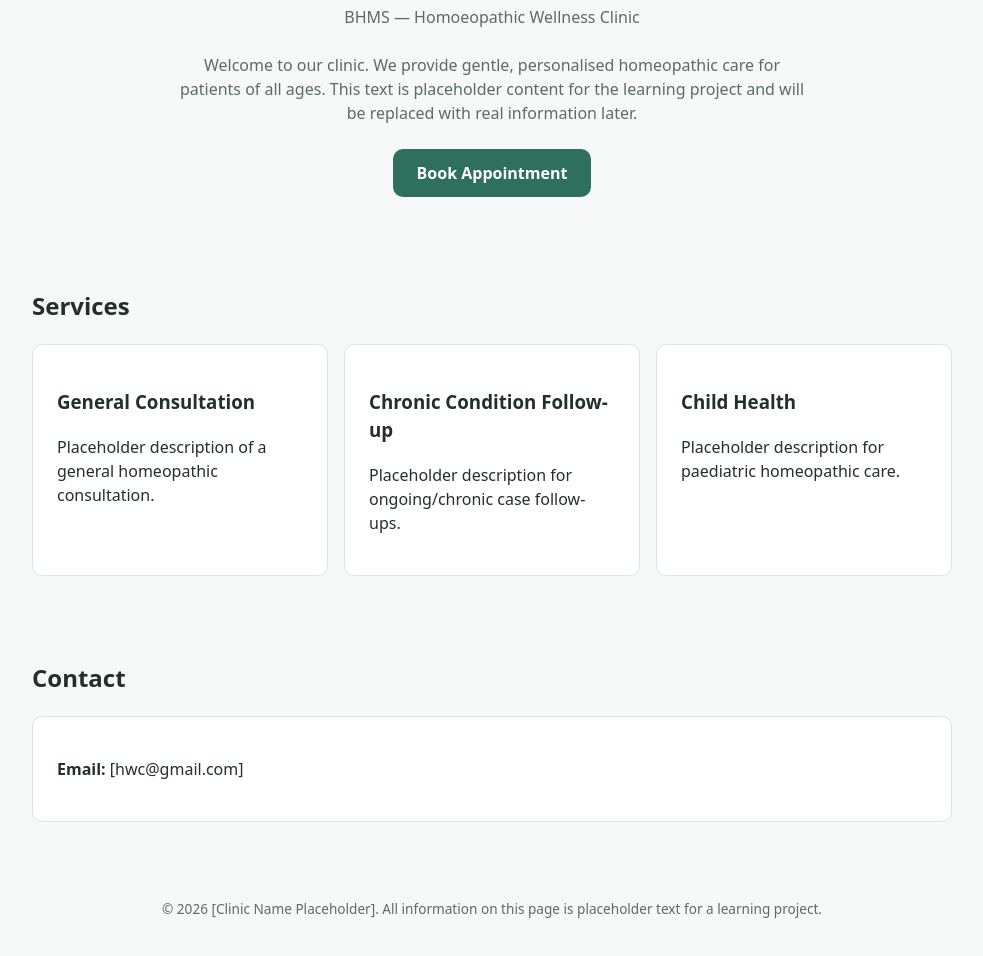
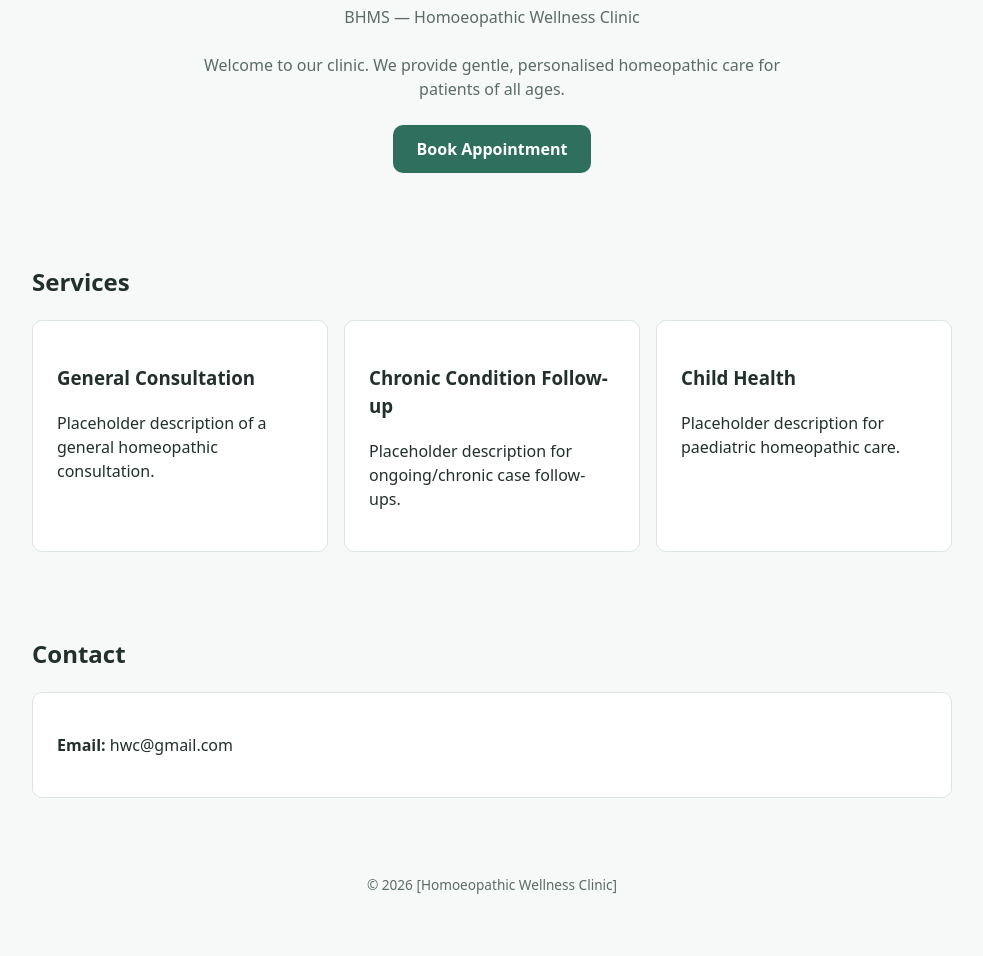
Before and after one commit to hwclinic/doctor-appointment-booking, a plain HTML site: page index.html in a window 1280 px wide. Shown: the part 222-1178 px from the top of the page, without its empty margins (148-1131 px from the left). Drawn offline with Linux system fonts and the light colour scheme.

Commit message:
Corrections

```diff
--- a/index.html
+++ b/index.html
@@ -27,8 +27,7 @@
       <p>BHMS — Homoeopathic Wellness Clinic</p>
       <p>
         Welcome to our clinic. We provide gentle, personalised homeopathic care
-        for patients of all ages. This text is placeholder content for the
-        learning project and will be replaced with real information later.
+        for patients of all ages.
       </p>
       <a class="btn" href="book.html">Book Appointment</a>
     </section>
@@ -58,14 +57,14 @@
         <p><strong>Clinic Address:</strong> [Homeopathic Wellness Clinic]</p>
         <p><strong>Phone Number:</strong> [Phone Number Placeholder]</p>
         -->
-        <p><strong>Email:</strong> [hwc@gmail.com]</p>
+        <p><strong>Email:</strong> hwc@gmail.com</p>
       </div>
     </section>
   </main>
 
   <footer class="site-footer">
     <div class="container">
-      <p>&copy; 2026 [Clinic Name Placeholder]. All information on this page is placeholder text for a learning project.</p>
+      <p>&copy; 2026 [Homoeopathic Wellness Clinic]</p>
     </div>
   </footer>
 </body>
```
Also changed, not shown: services.html (+3 -3 lines).
